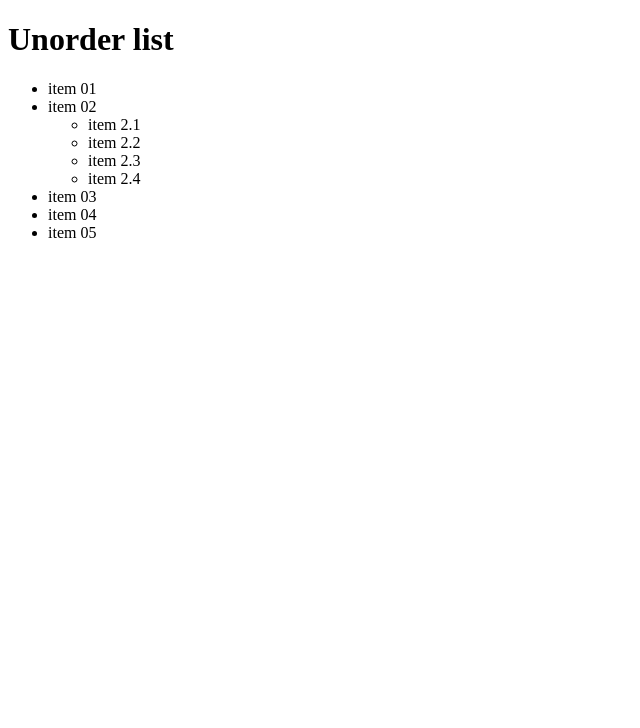
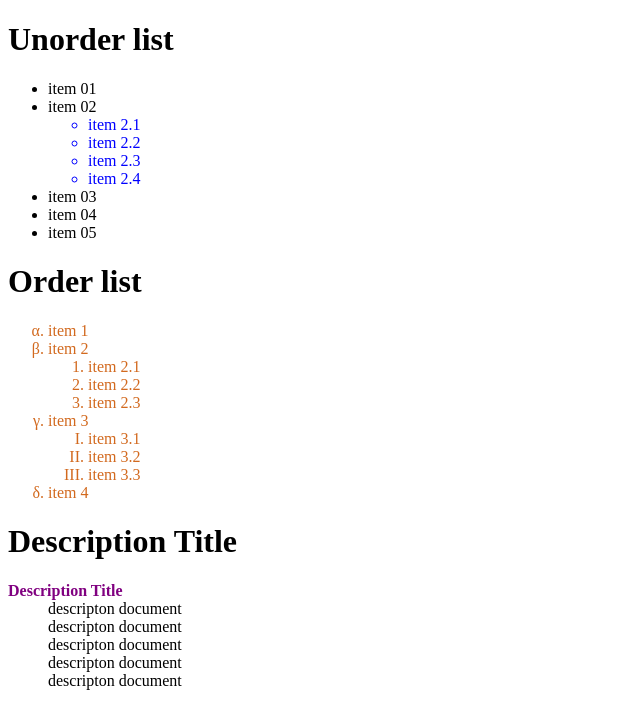
Before and after one commit to lumtien/BaocaoHK, a plain HTML site: page index.html in a window 1280 px wide. Shown: the whole page, without its empty margins (0-640 px from the left). Drawn offline with Linux system fonts and the light colour scheme.

Commit message:
Add files via upload

```diff
--- a/index.html
+++ b/index.html
@@ -10,7 +10,7 @@
     <ul>
         <li> item 01</li>
         <li> item 02
-            <ul style="list-style-type: circle;">
+            <ul style="list-style-type: circle;color: blue;">
                 <li>item 2.1</li>
                 <li>item 2.2</li>
                 <li>item 2.3</li>
@@ -21,5 +21,34 @@
         <li>item 04</li>
         <li>item 05</li>
     </ul>
+    <h1>Order list</h1>
+    <ol style="list-style-type: lower-greek;color: chocolate;">
+        <li>item 1</li>
+        <li>item 2
+            <ol type="1" start="1">
+                <li>item 2.1</li>
+                <li>item 2.2</li>
+                <li>item 2.3</li>
+            </ol>
+         </li>
+         <li>item 3
+             <ol type="I">
+                 <li>item 3.1</li>
+                 <li>item 3.2</li>
+                 <li>item 3.3</li>
+             </ol>
+         </li>
+         <li>item 4</li>
+    </ol>
+    <h1>Description Title</h1>
+    <dl>
+        <dt><span style="font-weight: bold; text-transform: capitalize; color: purple;">description title</span>
+            <dd>descripton document</dd>
+            <dd>descripton document</dd>
+            <dd>descripton document</dd>
+            <dd>descripton document</dd>
+            <dd>descripton document</dd>
+        </dt>
+    </dl>
 </body>
 </html>
```
